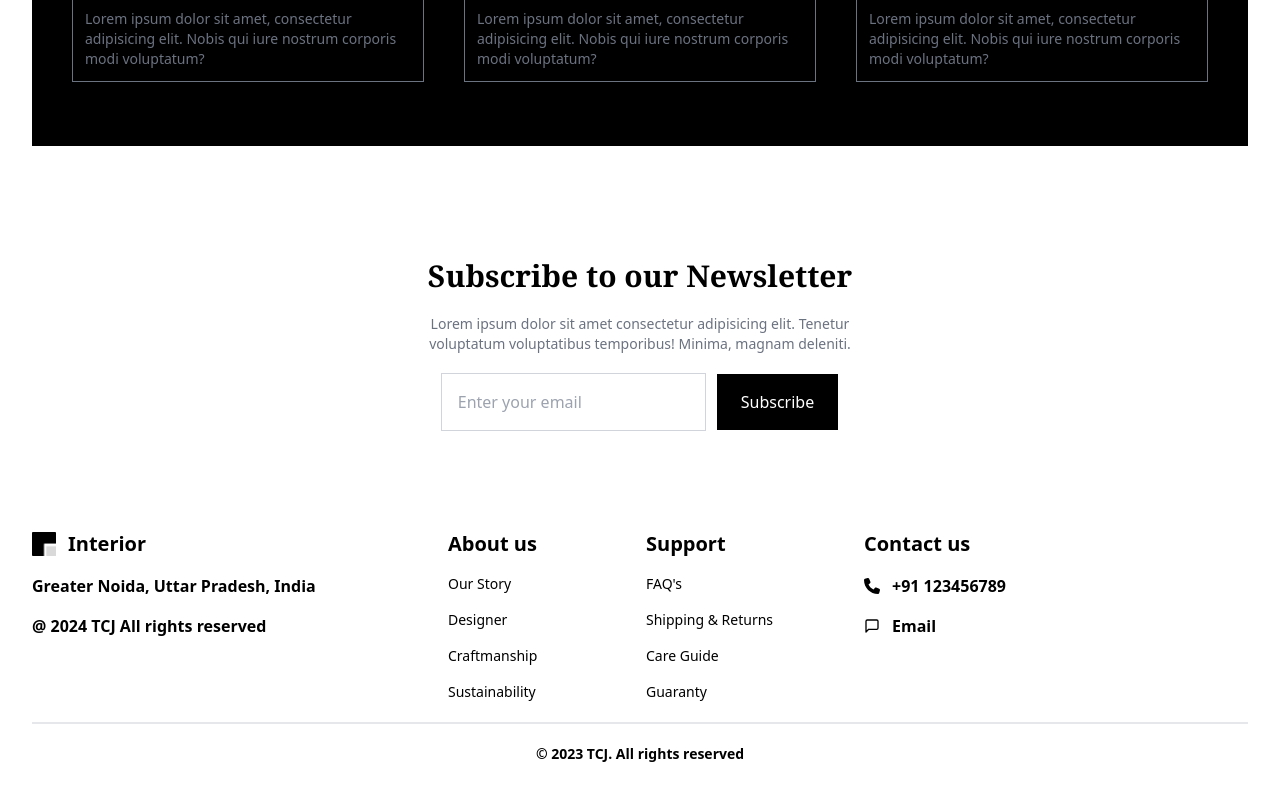
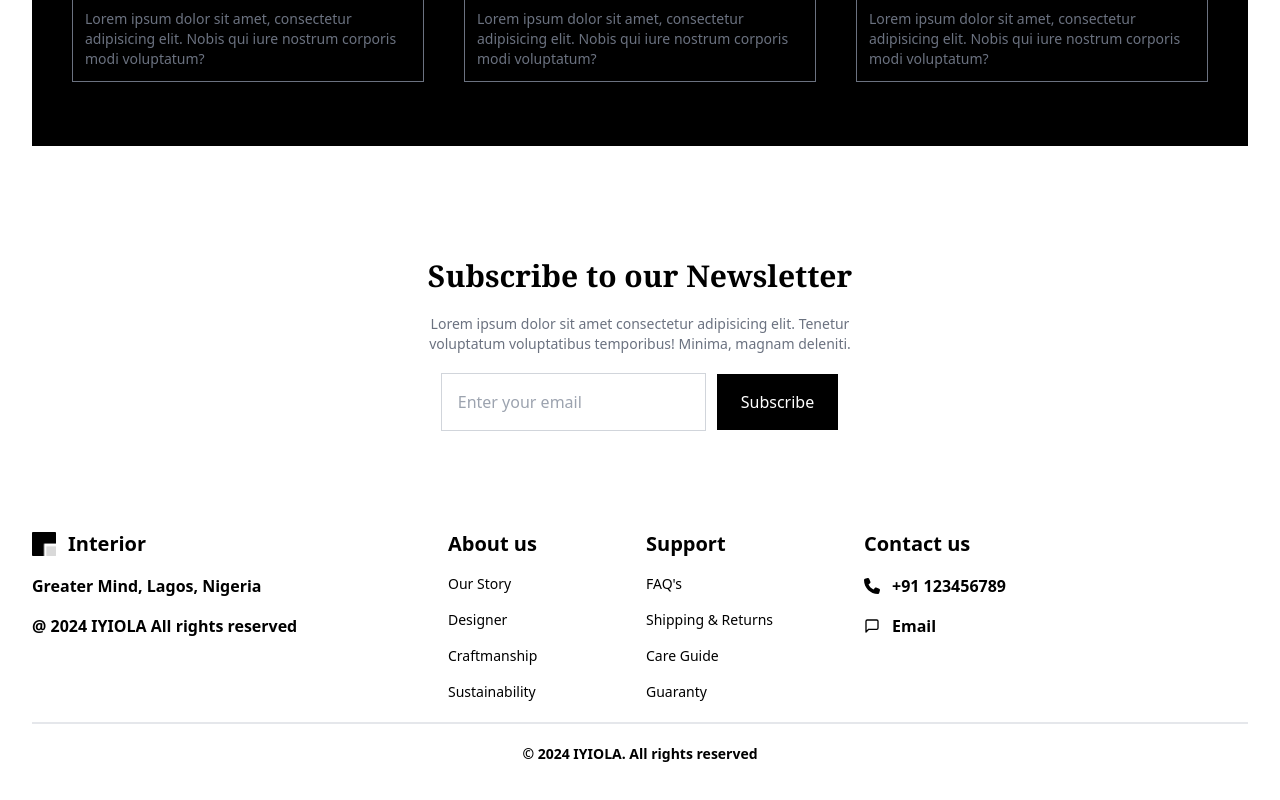
Before and after one commit to Iyiola2dev/interior-website, a React (Vite) app: page / in a window 1280 px wide. Shown: the part 2856-3656 px from the top of the page. Built offline with nearby package versions, Linux system fonts and the light colour scheme; the HTML template or start-up script is replaced by a standard one.

Commit message:
changes was made

```diff
--- a/src/components/Footer.jsx
+++ b/src/components/Footer.jsx
@@ -20,8 +20,8 @@ const Footer = () => {
               <img src={Logo} alt="" className="w-6" />
               <p className="text-xl font-semibold">Interior</p>
             </div>
-            <p>Greater Noida, Uttar Pradesh, India</p>
-            <p>@ 2024 TCJ All rights reserved</p>
+            <p>Greater Mind, Lagos, Nigeria</p>
+            <p>@ 2024 IYIOLA All rights reserved</p>
           </div>
           {/* Footer Link */}
           <div className="grid grid-cols-2 gap-3">
@@ -78,7 +78,7 @@ const Footer = () => {
 
         {/* bottom section */}
         <p className="text-center text-sm font-semibold  border-t-2 pt-5 mt-5">
-          &copy; 2023 TCJ. All rights reserved
+          &copy; 2024 IYIOLA. All rights reserved
         </p>
       </div>
     </motion.footer>
```
